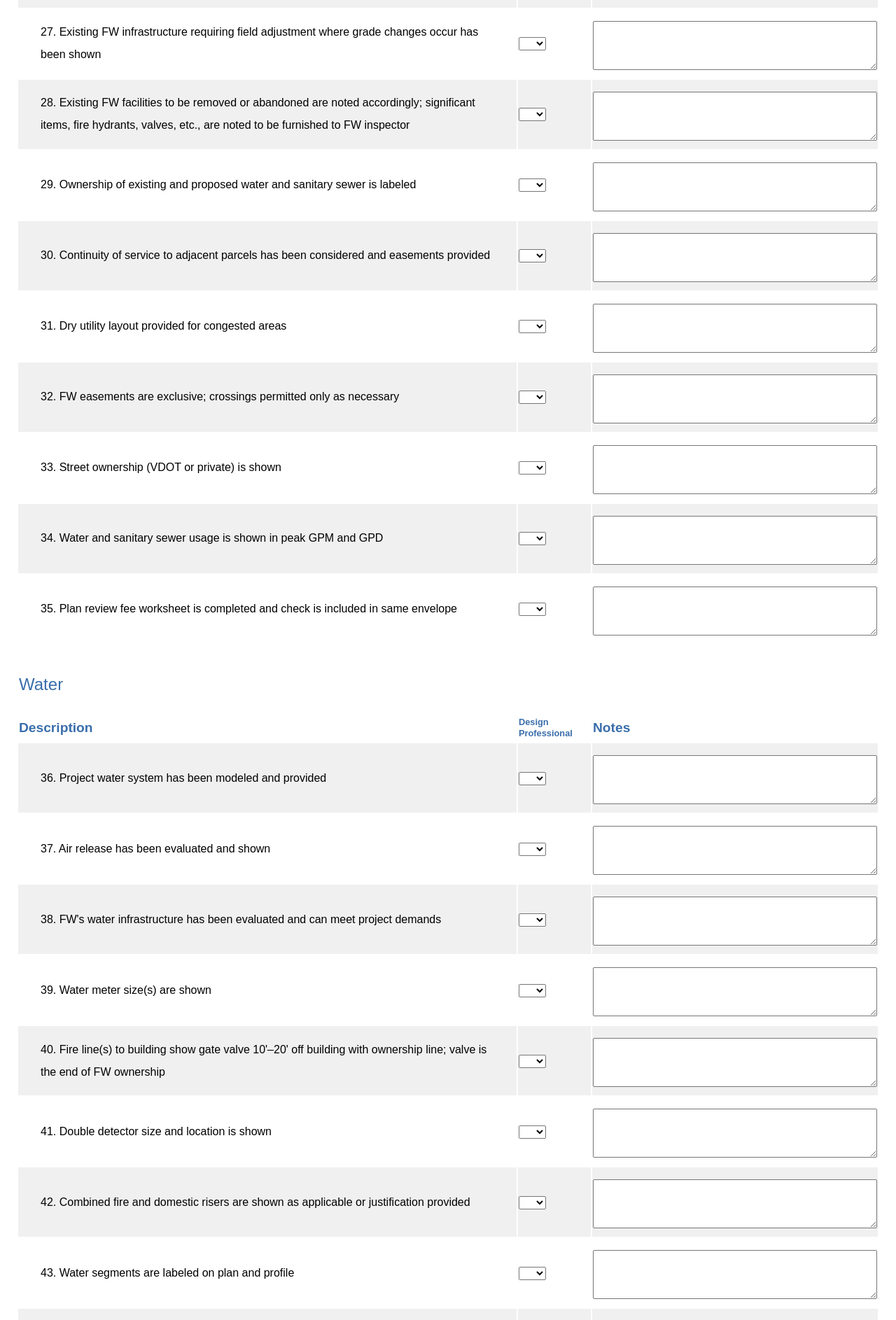
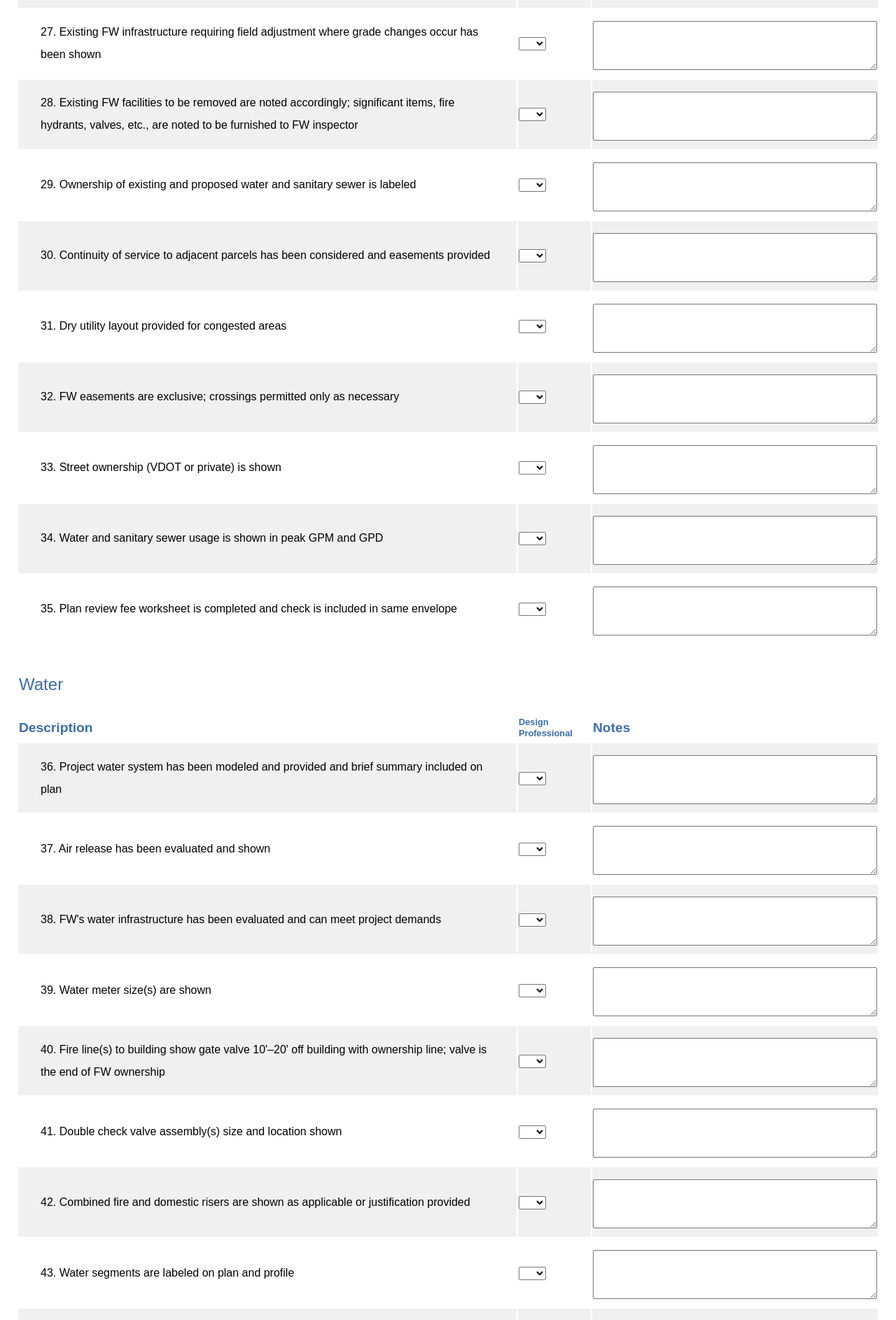
Before and after one commit to cmjgrubb/checklist, a SvelteKit app: page / in a window 1280 px wide. Shown: the part 3901-5787 px from the top of the page at 70% size. Built offline with nearby package versions, Linux system fonts and the light colour scheme.

Commit message:
Completed final edits requested by Wiley

```diff
--- a/src/routes/Data.ts
+++ b/src/routes/Data.ts
@@ -129,7 +129,7 @@ export const ROW_DATA = [
 	},
 	{
 		data_name:
-			"Existing FW facilities to be removed or abandoned are noted accordingly; significant items, fire hydrants, valves, etc., are noted to be furnished to FW inspector",
+			"Existing FW facilities to be removed are noted accordingly; significant items, fire hydrants, valves, etc., are noted to be furnished to FW inspector",
 		data_id: "abandoned",
 	},
 	{
@@ -169,7 +169,7 @@ export const ROW_DATA = [
 		data_id: "header_row",
 	},
 	{
-		data_name: "Project water system has been modeled and provided",
+		data_name: "Project water system has been modeled and provided and brief summary included on plan",
 		data_id: "water_system_modeled",
 	},
 	{
@@ -191,7 +191,7 @@ export const ROW_DATA = [
 		data_id: "fire_line",
 	},
 	{
-		data_name: "Double detector size and location is shown",
+		data_name: "Double check valve assembly(s) size and location shown",
 		data_id: "double_detector",
 	},
 	{
@@ -261,7 +261,7 @@ export const ROW_DATA = [
 	},
 	{
 		data_name:
-			"Protectus 3 meter, including size, is shown for private underground fire lines",
+			"Neptune Protectus 3 or Neptune Mach 10 Ultrasonic fire meter including size is shown for private firelines",
 		data_id: "protectus_3_meter",
 	},
 	{
@@ -287,7 +287,7 @@ export const ROW_DATA = [
 	},
 	{
 		data_name:
-			"Air release and vacuum breaker valabes have been valuated and shown",
+			"Air release and vacuum breaker valves have been evaluated and shown",
 		data_id: "air_release_valves_water",
 	},
 	{
```
Also changed, not shown: 1 other file (tests, documents, lock files or other folders).
